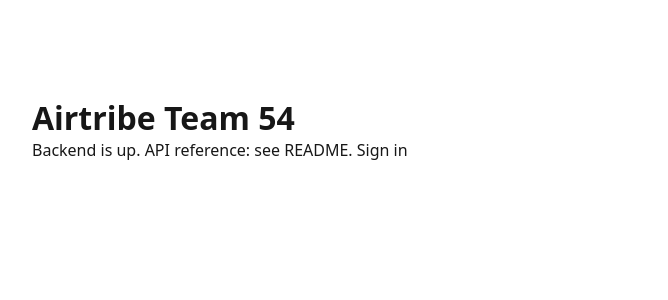
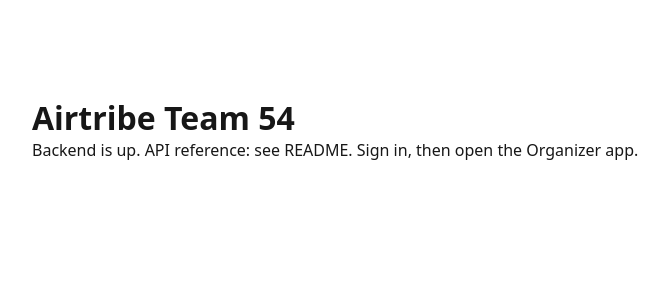
Before and after one commit to JahnaviRmkrn/Airtribe_Team_54, a Next.js app: page / in a window 1280 px wide. Shown: the top 300 px of the page, without its empty margins (304-972 px from the left). Built offline with nearby package versions, Linux system fonts and the light colour scheme.

Commit message:
Link the Organizer app from the home page
Updated the message to include a link to the Organizer app.

```diff
--- a/app/page.tsx
+++ b/app/page.tsx
@@ -2,7 +2,10 @@ export default function Home() {
   return (
     <main style={{ fontFamily: 'system-ui', maxWidth: 640, margin: '10vh auto', padding: 16 }}>
       <h1>Airtribe Team 54</h1>
-      <p>Backend is up. API reference: see README. <a href="/login">Sign in</a></p>
+      <p>
+        Backend is up. API reference: see README. <a href="/login">Sign in</a>, then open the{' '}
+        <a href="/organizer/">Organizer app</a>.
+      </p>
     </main>
   );
 }
```
